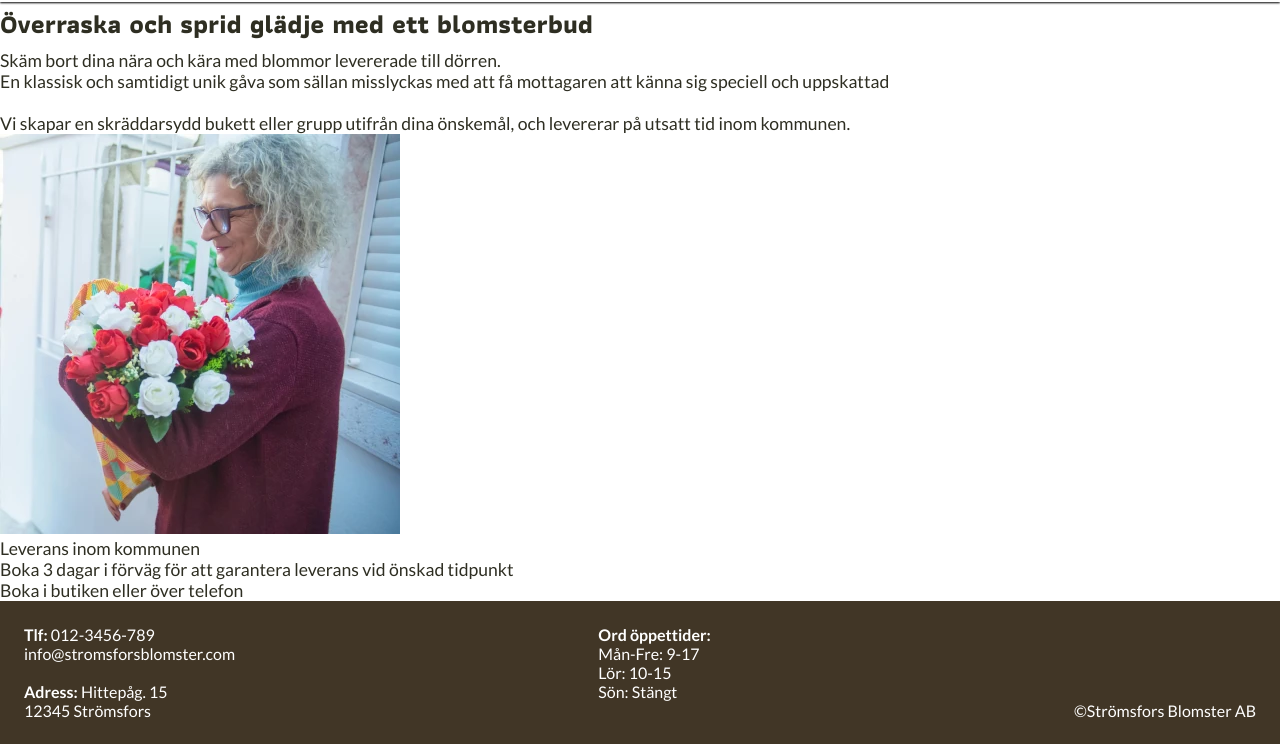
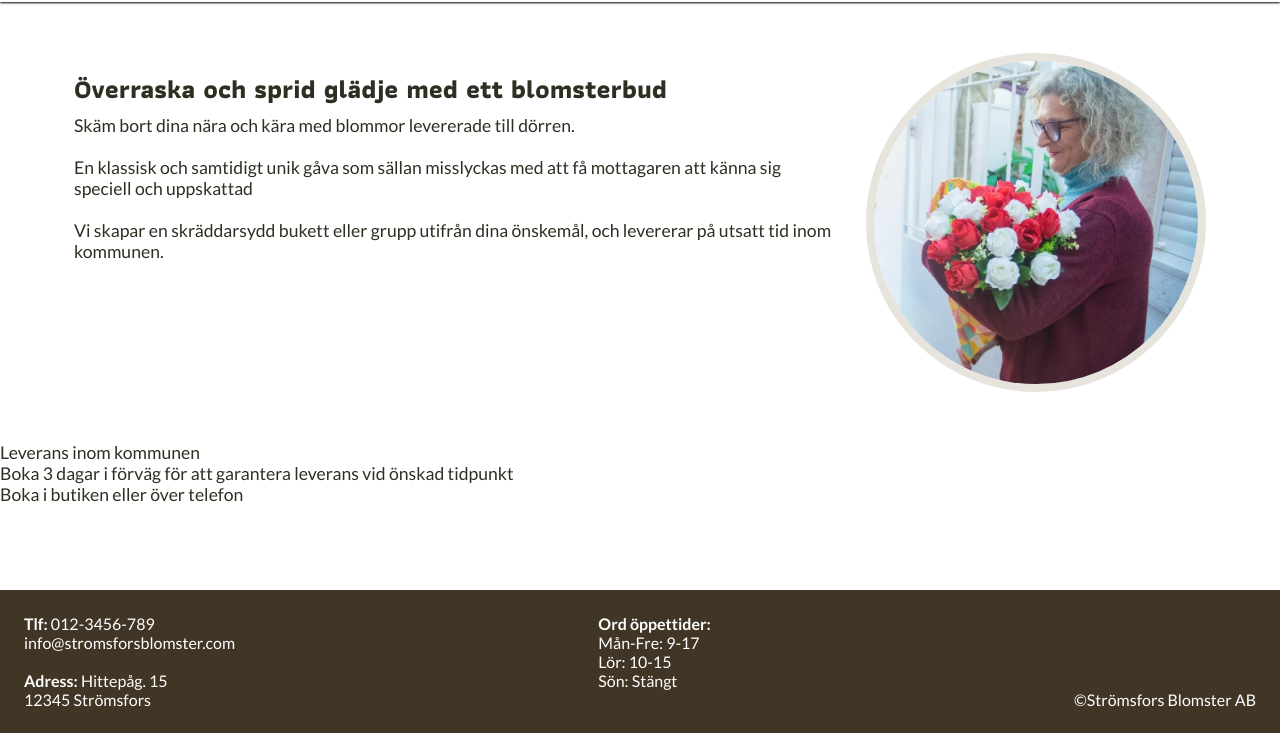
Before and after one commit to johannacarolinep/stromsfors-blomster, a plain HTML site: page blomsterbud.html in a window 1280 px wide. Shown: the part 67-811 px from the top of the page. Drawn offline with Linux system fonts and the light colour scheme.

Commit message:
Style blomsterbud text and image section

```diff
--- a/assets/css/style.css
+++ b/assets/css/style.css
@@ -19,10 +19,6 @@ body {
     background-color: #e6e4dd;
     display: flex;
     flex-direction: column;
-}
-
-.background-white {
-    background-color: white;
 }
 
 h1,
@@ -193,6 +189,34 @@ main {
     color: rgb(65, 54, 38);
 }
 
+/* Blomsterbud sidan */
+.background-white {
+    background-color: white;
+}
+
+#blomsterbud-text-section {
+    width: 90%;
+    margin: 15px auto;
+    padding: 10px;
+}
+
+.blomsterbud-image-container {
+    width: 70%;
+    max-width: 300px;
+    margin: 20px auto;
+    display: flex;
+}
+
+.blomsterbud-image-container img {
+    width: 100%;
+    object-fit: cover;
+    display: flex;
+    border-radius: 50%;
+    border: 8px solid #e6e4dd;
+}
+
+
+
 /* Sidfot mobil */
 footer {
     background-color: rgb(65, 54, 38);
@@ -290,6 +314,18 @@ footer address {
         width: 32%;
         float: right;
         margin-top: 15px;
+    }
+
+    /* Blomsterbud sidan */
+    #blomsterbud-text-section {
+        width: 90%;
+        margin: 20px auto;
+    }
+
+    .blomsterbud-image-container {
+        width: 40%;
+        max-width: 350px;
+        margin: 30px auto;
     }
 
     /* Sidfot på tablets */
@@ -398,7 +434,25 @@ footer address {
         padding-right: 20px;
     }
 
+    /* Blomsterbud sidan */
+    #blomsterbud-text-section {
+        width: 90%;
+        max-width: 1200px;
+        margin: 40px auto;
+        display: flex;
+    }
 
+    .blomsterbud-image-container {
+        width: 30%;
+        max-width: 350px;
+        margin: auto;
+    }
+
+    .blomsterbud-text {
+        width: 70%;
+        padding-right: 30px;
+        padding-top: 15px;
+    }
 
 
     /* Sidfot på laptops och desktop */
--- a/blomsterbud.html
+++ b/blomsterbud.html
@@ -42,13 +42,14 @@
             <div class="blomsterbud-text">
                 <h1>Överraska och sprid glädje med ett blomsterbud</h1>
                 <p>Skäm bort dina nära och kära med blommor levererade till dörren.</p>
+                <br>
                 <p>En klassisk och samtidigt unik gåva som sällan misslyckas med att få mottagaren att känna sig
                     speciell och uppskattad</p>
                 <br>
                 <p>Vi skapar en skräddarsydd bukett eller grupp utifrån dina önskemål, och levererar på utsatt tid inom
                     kommunen.</p>
             </div>
-            <div class="blomsterbud-image">
+            <div class="blomsterbud-image-container">
                 <img alt="Leende kvinna med blombukett" src="assets/images/flower-delivery.webp">
             </div>
         </section>
```
